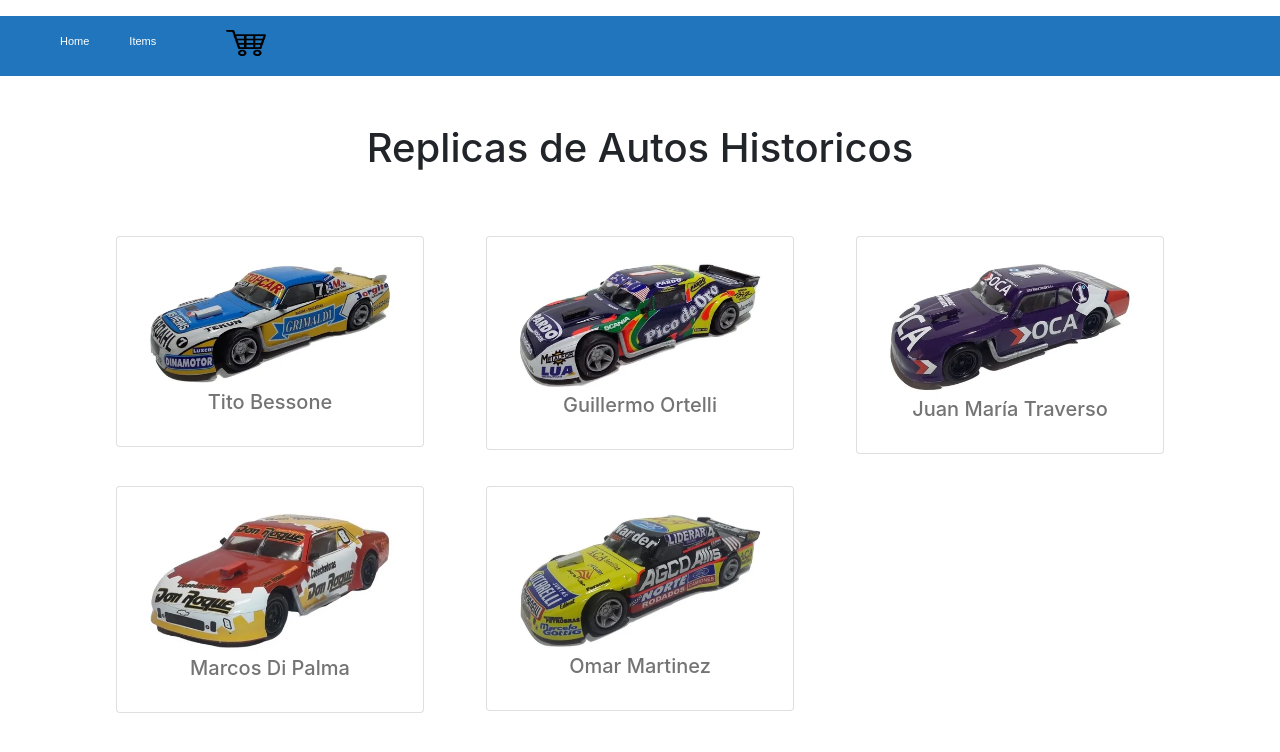
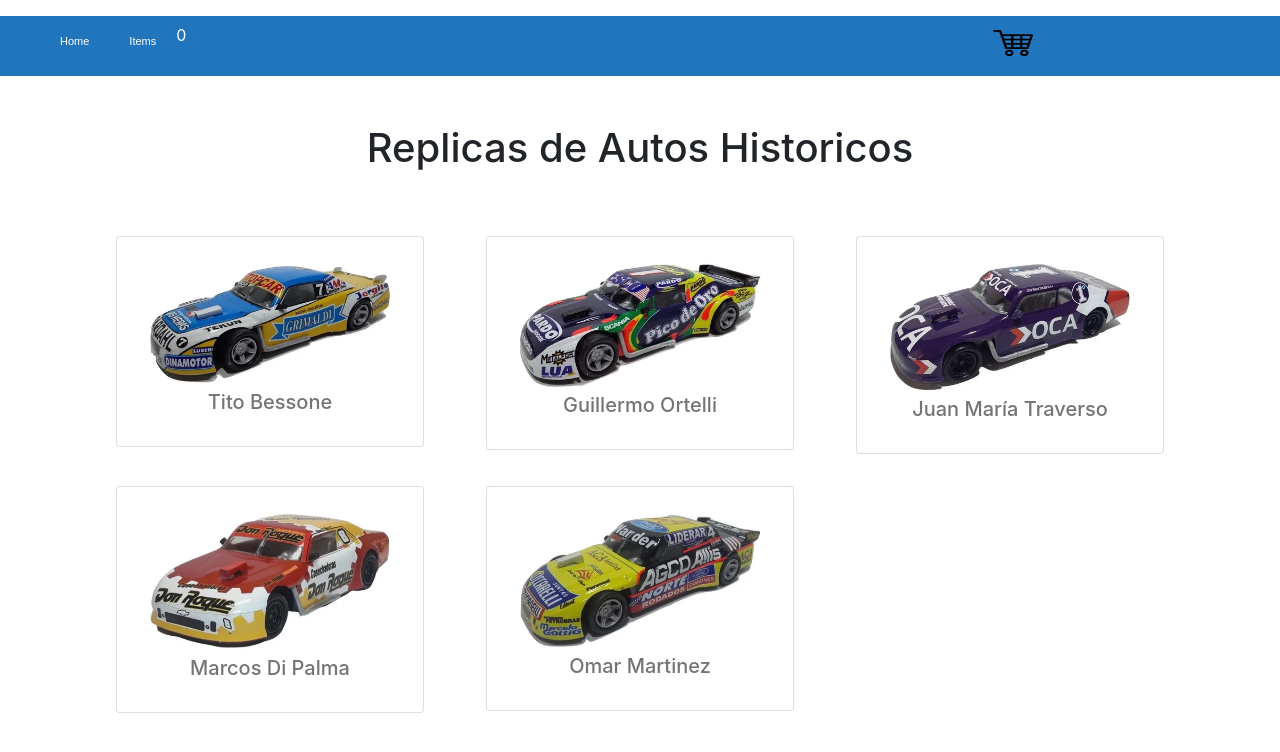
Before and after one commit to emilianocastelli/react, a React (Create React App) app: page / in a window 1280 px wide. Shown: the top 752 px of the page. Built offline with nearby package versions, Linux system fonts and the light colour scheme.

Commit message:
Agregar CartContex.jsx

```diff
--- a/src/App.js
+++ b/src/App.js
@@ -6,6 +6,7 @@
 import ItemList from "./components/ItemList";
 import ItemDetailContainer from "./components/ItemDetailContainer";
 import CartContainers from "./components/Containers/CartContainers";
+import CartContext from "./context/CartContext";
 
 function App() {
     let home = "Home";
@@ -15,6 +16,7 @@
     return (
         <div className="App">
             <BrowserRouter>
+                <CartContext.Provider value={[]}>
                     <header className="App-header">
                         <NavBar home={home} items={items}/>
                     </header>
@@ -24,8 +26,8 @@
                         <Route path="/items" render={()=> <ItemList/>}/>
                         <Route exact path={"/"} render={() => <Home greeting={greeting}/>}/>
                     </Switch>
+                </CartContext.Provider>
             </BrowserRouter>
-
         </div>
     );
 }
--- a/src/Style.css
+++ b/src/Style.css
@@ -28,7 +28,7 @@
     width: 40px;
     height: 30px;
     margin-top: 12px;
-    margin-left: 50px;
+    margin-left: 63%;
 }
 
 .count{
--- a/src/components/CartIcon/CartIcon.jsx
+++ b/src/components/CartIcon/CartIcon.jsx
@@ -1,9 +1,12 @@
-import React  from "react";
-import { Link} from "react-router-dom";
+import React, { useContext } from "react";
+import { Link } from "react-router-dom";
+import CartContext from "../../context/CartContext";
 
 const CartIcon = () => {
+    const carrito = useContext(CartContext);
     return(
-        <Link to={"/cart"}>
+        <Link to={"/cart"} style={{color:'white'}}>
+            {carrito.length}
             <img src="/images/carritoIcon.png" alt="" className={"iconCart"} />
         </Link>
 
--- /dev/null
+++ b/src/context/CartContext.jsx
@@ -0,0 +1,5 @@
+import React from "react";
+
+const CartContext = React.createContext([]);
+
+export default CartContext;
```
Lines whose indentation alone changed are shown as unchanged.
